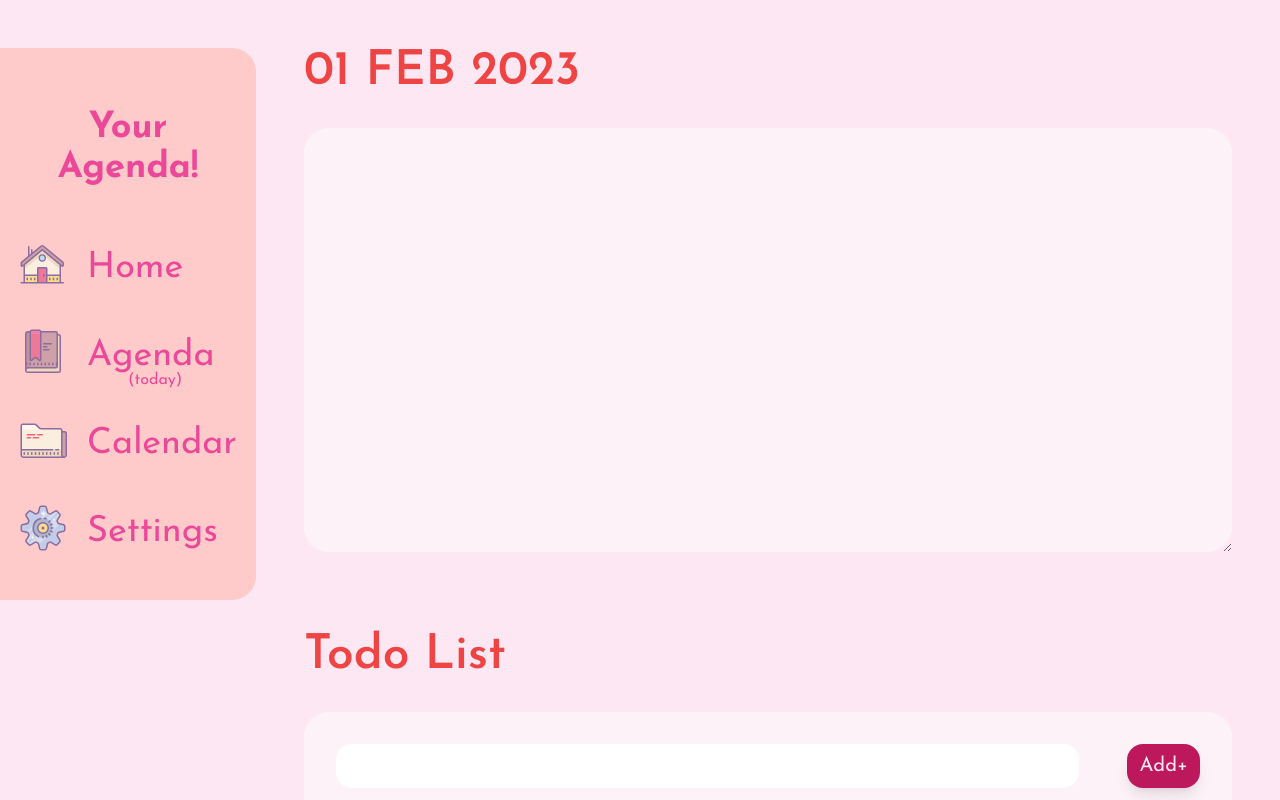
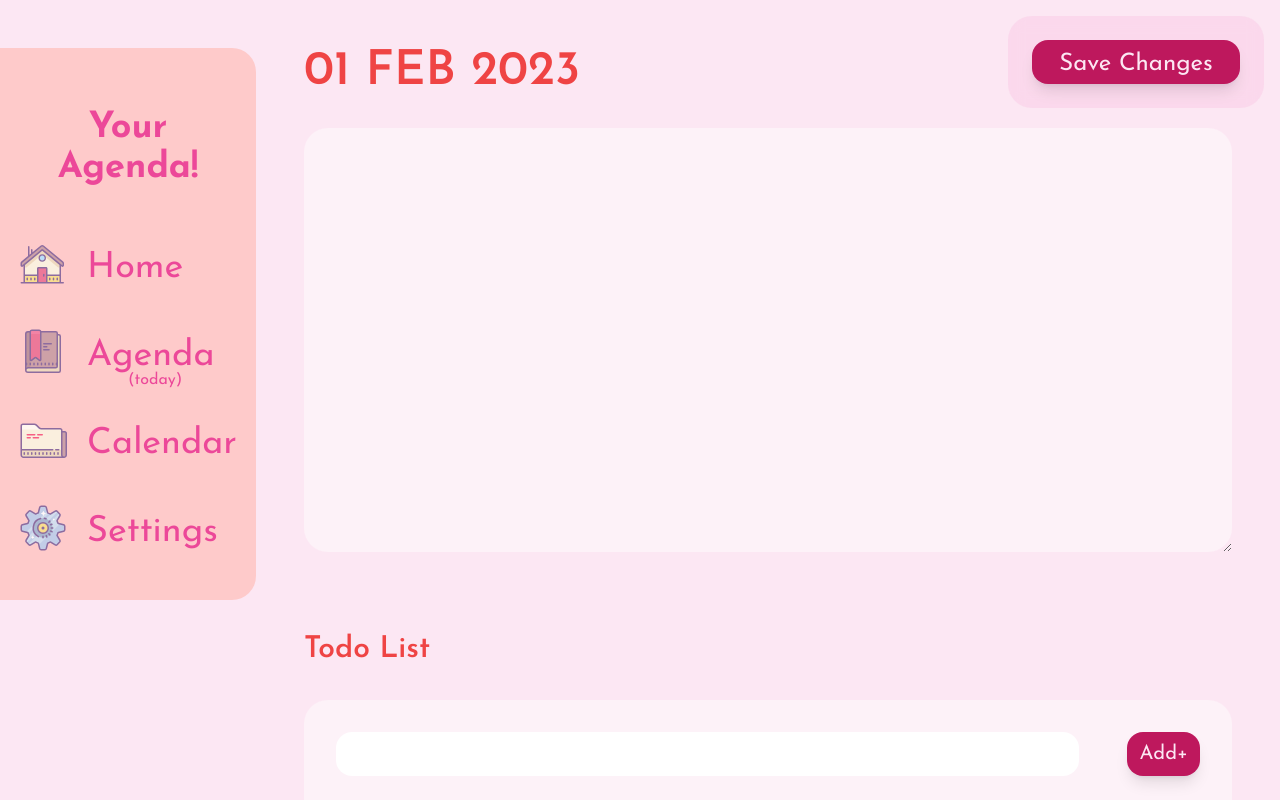
Before and after one commit to sabakukhyraa/agenda-react, a React (Create React App) app: page /agenda/01-feb-2023 in a window 1280 px wide. Both pictures are taken after typing "Sample" into the empty fields and a click on the button "Add+". Shown: the top 800 px of the page. Built offline with nearby package versions, Linux system fonts and the light colour scheme.

Commit message:
Save changes

```diff
--- a/src/Layout.js
+++ b/src/Layout.js
@@ -18,6 +18,10 @@ export default function Layout() {
     .slice(5, 16)
     .toLowerCase()
     .replaceAll(" ", "-");
+  const Today = date
+    .toUTCString()
+    .slice(5, 16)
+    .replaceAll(" ", "-");
 
   const diary = {};
 
@@ -37,7 +41,7 @@ export default function Layout() {
         <div className="flex w-4/5 p-6 lg:p-12">
           <Routes>
             <Route exact path="/" element={<Home today={today} />} />
-            <Route path="/calendar" element={<Calendar />} />
+            <Route path="/calendar" element={<Calendar today={Today} />} />
             <Route path="/agenda/:id" element={<Agenda today={today} />} />
             <Route path="/settings" element={<Settings />} />
           </Routes>
--- a/src/components/TodoList.js
+++ b/src/components/TodoList.js
@@ -1,6 +1,6 @@
 import { useState, useEffect } from "react";
 
-export default function TodoList({ localTodoList, callback }) {
+export default function TodoList({ localTodoList, callback, type }) {
   const [todo, setTodo] = useState("");
   const [todoList, setTodoList] = useState(localTodoList);
 
@@ -29,8 +29,10 @@ export default function TodoList({ localTodoList, callback }) {
   };
 
   useEffect(() => {
+    if (type === "interactive") {
       callback(todoList);
-  }, [callback, todoList]);
+    }
+  }, [callback, todoList, type]);
 
   // UI
   const todoListMapper = todoList.map((todo, index) => (
@@ -38,28 +40,38 @@ export default function TodoList({ localTodoList, callback }) {
       className="flex items-start justify-between p-2 bg-pink-500 lg:items-center rounded-xl"
       key={index}
     >
-      <button onClick={() => doItem(todo.id)}>
-        <p className={`text-md lg:text-3xl text-start text-red-100 ${todo.isDone && "line-through"}`}>
+      <button onClick={() => type === "interactive" && doItem(todo.id)}>
+        <p
+          className={`text-md lg:text-3xl text-start text-red-100 ${
+            todo.isDone && "line-through"
+          }`}
+        >
           {index + 1}) {todo.todo}
         </p>
       </button>
+      {type === "interactive" && (
         <button
           className="px-2 py-2 text-xs lg:py-1 lg:text-lg base-btn rounded-xl"
           onClick={() => removeItem(todo.id)}
         >
           Remove
         </button>
+      )}
     </li>
   ));
 
   return (
+    <div>
+      <h1 className="pb-2 text-2xl lg:pb-8 lg:text-3xl">Todo List</h1>
       <div className="flex flex-col w-full gap-4 p-4 lg:gap-12 lg:p-8 rounded-3xl bg-pink-50">
+        {type === "interactive" && (
           <div className="flex flex-col items-center gap-4 lg:flex-row lg:justify-between lg:gap-12">
             <input
               className="w-full px-3 py-2 text-xl rounded-2xl"
               onChange={(e) => setTodo(e.target.value)}
               value={todo}
             />
+
             <button
               onClick={() => addItem(todo)}
               className="w-full px-3 py-2 text-xl lg:w-auto base-btn"
@@ -67,9 +79,11 @@ export default function TodoList({ localTodoList, callback }) {
               Add+
             </button>
           </div>
+        )}
         <div className="w-full rounded-2xl">
           <ul className="flex flex-col gap-6">{todoListMapper}</ul>
         </div>
       </div>
+    </div>
   );
 }
--- a/src/pages/Agenda.js
+++ b/src/pages/Agenda.js
@@ -15,19 +15,37 @@ export default function Agenda() {
 
   const todoListHandler = useCallback((props) => {
     setThisDiary((prev) => ({ ...prev, todoList: props }));
-  }, [])
+  }, []);
 
   useEffect(() => {
     localStorage.setItem("diaryData", JSON.stringify(reactiveDiary));
   }, [reactiveDiary]);
 
+  const saveChanges = !(
+    thisDiary.diaryText === reactiveDiary[id].diaryText &&
+    thisDiary.todoList === reactiveDiary[id].todoList
+  );
+
   return (
-    <div className="flex flex-col w-full">
+    <div className="relative flex flex-col w-full">
+      <div
+        onClick={() =>
+          setReactiveDiary((prev) => ({ ...prev, [id]: thisDiary }))
+        }
+        className={`fixed top-4 lg:right-4 animation bg-pink-200 flex flex-col gap-4 p-6 rounded-3xl w-full lg:w-1/5 backdrop-blur bg-opacity-60 ${
+          saveChanges ? "opacity-100" : "opacity-0 pointer-events-none"
+        }`}
+      >
+        <button className="px-4 pt-2 pb-1 text-2xl base-btn">
+          Save Changes
+        </button>
+      </div>
+
       <h1>
         {id.split("-")[0]} {id.split("-")[1].toLocaleUpperCase()}{" "}
         {id.split("-")[2]}
       </h1>
-      <div className="flex flex-col gap-8 lg:py-8">
+      <div className="flex flex-col gap-20 lg:py-8">
         <textarea
           className="w-full p-4 rounded-3xl bg-pink-50 lg:text-xl"
           onChange={(e) =>
@@ -36,12 +54,17 @@ export default function Agenda() {
           value={thisDiary.diaryText}
           rows="14"
         />
-        <h1 className="pt-12">Todo List</h1>
-        <TodoList localTodoList={thisDiary.todoList} callback={todoListHandler} />
+        <TodoList
+          localTodoList={thisDiary.todoList}
+          callback={todoListHandler}
+          type={"interactive"}
+        />
       </div>
       <button
         className="self-end mt-4 base-btn lg:mt-8"
-        onClick={() => setReactiveDiary((prev) => ({ ...prev, [id]: thisDiary }))}
+        onClick={() =>
+          setReactiveDiary((prev) => ({ ...prev, [id]: thisDiary }))
+        }
       >
         Save
       </button>
```
Lines whose indentation alone changed are shown as unchanged.
